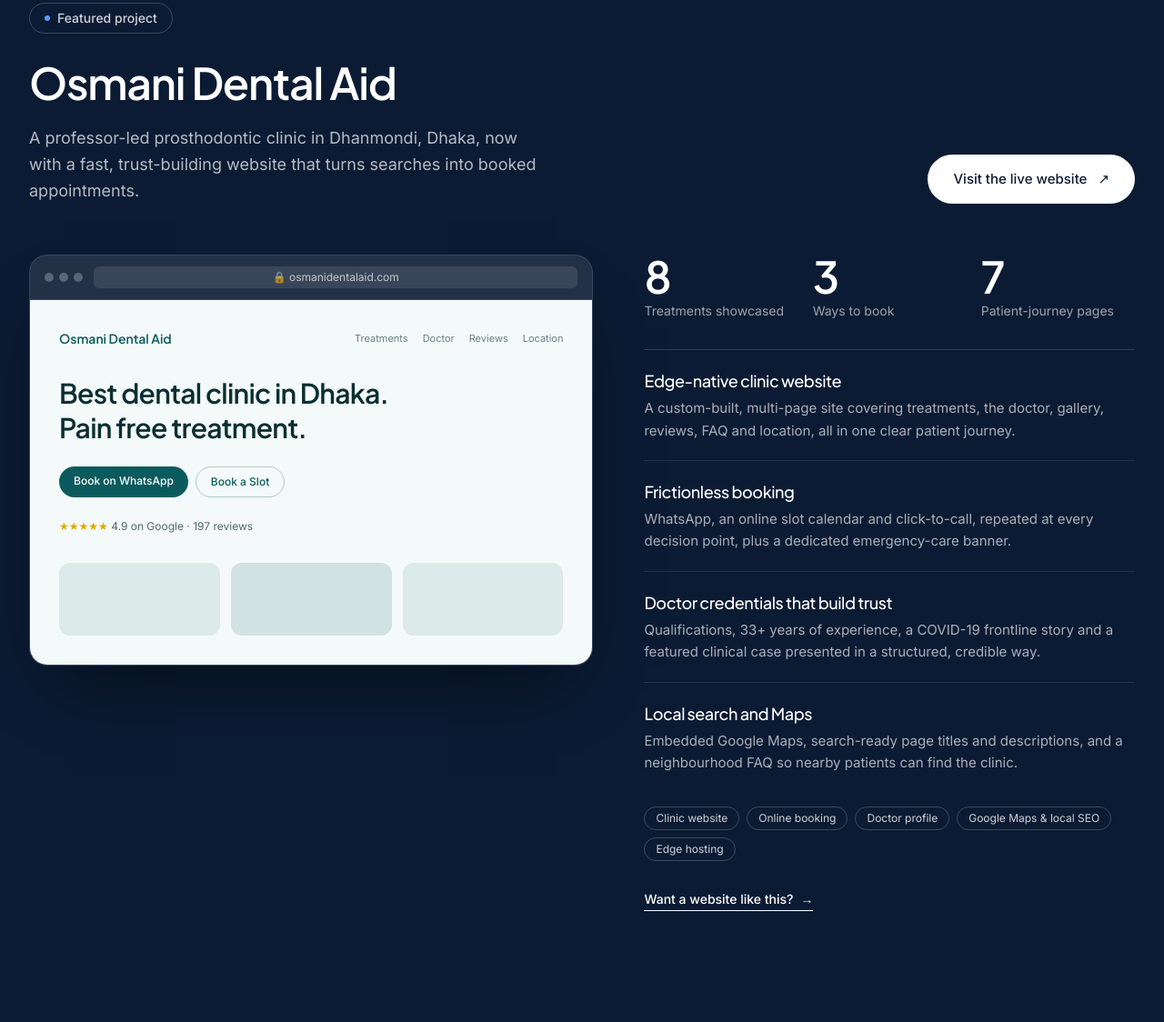
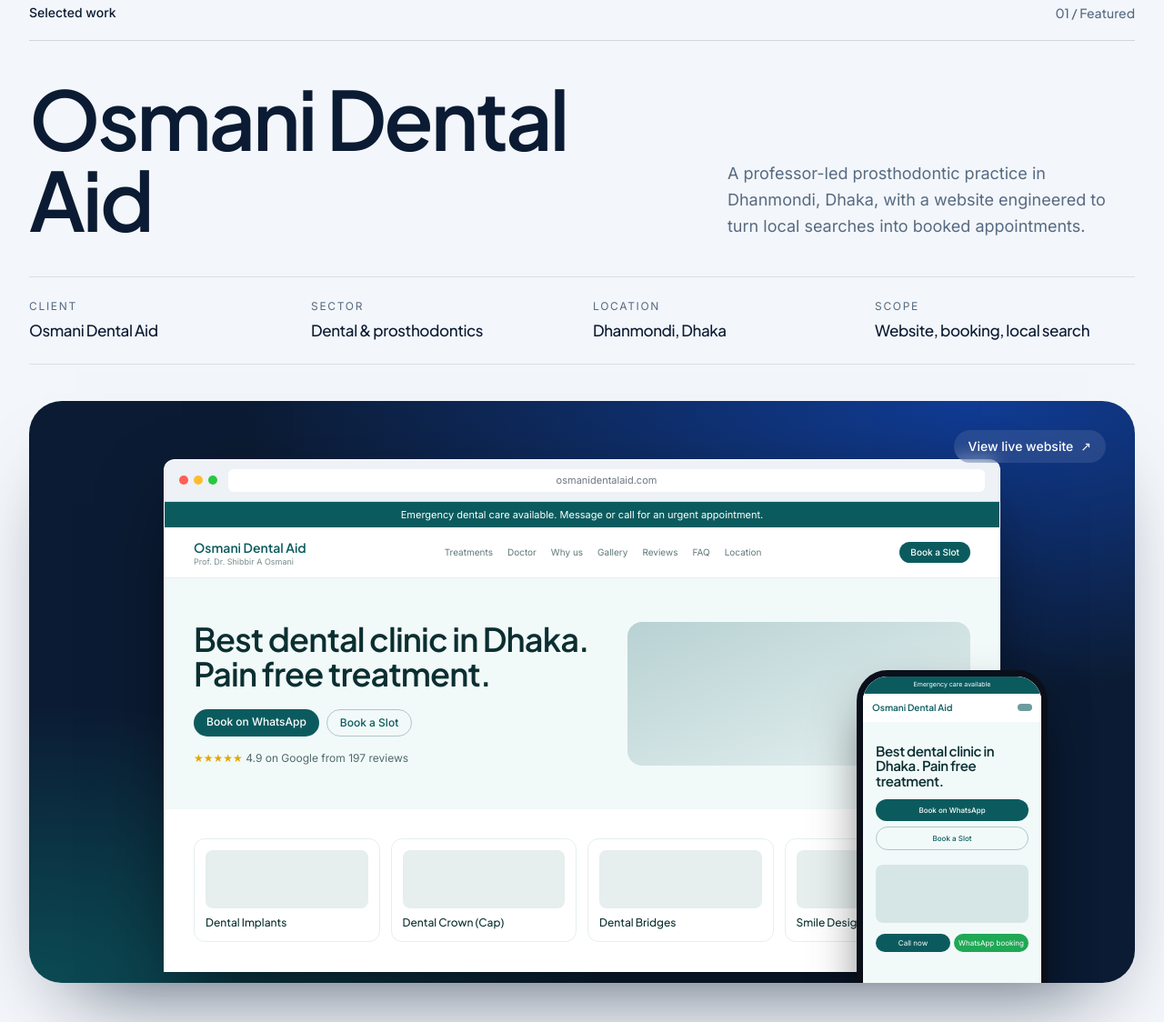
Before and after one commit to Axion-Healthcare-Technologies/Axion, an Astro site in the folder Axion_Healthcare_Technologies/Axion_Website/: page / in a window 1280 px wide. Shown: the part 1089-2213 px from the top of the page at 91% size. Built offline with nearby package versions, Linux system fonts and the light colour scheme; Astro itself is replaced by a stand-in of ours.

Commit message:
Add files via upload

```diff
--- a/Axion_Healthcare_Technologies/Axion_Website/src/components/CaseStudy.astro
+++ b/Axion_Healthcare_Technologies/Axion_Website/src/components/CaseStudy.astro
@@ -2,73 +2,133 @@
 import Reveal from "./Reveal";
 import { site, contactHref } from "../data/site";
 const c = site.caseStudy;
+const m = c.mock;
 ---
-<section id="featured" class="scroll-mt-6 bg-ink text-white">
+<section id="featured" class="scroll-mt-6 border-t border-ink/10">
   <div class="mx-auto max-w-7xl px-5 py-24 sm:px-8 sm:py-32">
     <Reveal client:visible>
-      <div data-reveal-item class="flex flex-wrap items-end justify-between gap-6">
-        <div>
-          <p class="inline-flex items-center gap-2 rounded-full border border-white/20 px-4 py-1.5 text-sm font-medium text-white/80"><span class="h-1.5 w-1.5 rounded-full bg-[#5B9BFF]" aria-hidden="true"></span>{c.eyebrow}</p>
-          <h2 class="mt-6 font-display text-4xl font-semibold leading-tight tracking-tight sm:text-5xl">{c.heading}</h2>
-          <p class="mt-4 max-w-xl text-lg leading-relaxed text-white/70">{c.sub}</p>
-        </div>
-        <a href={c.url} target="_blank" rel="noopener noreferrer" class="group inline-flex items-center gap-3 rounded-full bg-white px-7 py-4 text-[15px] font-medium text-ink transition duration-300 hover:-translate-y-0.5 hover:bg-paper">
-          {c.visit}
-          <span aria-hidden="true" class="transition-transform duration-300 group-hover:translate-x-1">↗</span>
-        </a>
+      <!-- Editorial header -->
+      <div data-reveal-item class="flex items-center justify-between border-b border-ink/15 pb-5 text-sm">
+        <span class="font-medium">{c.label}</span>
+        <span class="font-display text-mute">{c.index} / Featured</span>
       </div>
 
-      <div class="mt-14 grid gap-10 lg:grid-cols-[1.15fr_1fr] lg:items-start lg:gap-14">
-        <!-- Browser preview -->
-        <a data-reveal-item href={c.url} target="_blank" rel="noopener noreferrer" aria-label={`${c.heading}: ${c.visit}`} class="group block overflow-hidden rounded-[20px] border border-white/15 bg-white/5 shadow-[0_40px_80px_-40px_rgba(0,0,0,.7)] transition duration-300 hover:-translate-y-1 hover:border-white/30">
-          <div class="flex items-center gap-3 border-b border-white/10 bg-white/5 px-4 py-3">
-            <span class="flex gap-1.5" aria-hidden="true"><i class="h-2.5 w-2.5 rounded-full bg-white/25"></i><i class="h-2.5 w-2.5 rounded-full bg-white/25"></i><i class="h-2.5 w-2.5 rounded-full bg-white/25"></i></span>
-            <span class="min-w-0 flex-1 truncate rounded-md bg-white/10 px-3 py-1 text-center text-xs text-white/70">🔒 {c.domain}</span>
+      <div data-reveal-item class="mt-10 grid gap-8 lg:grid-cols-[1.4fr_1fr] lg:items-end">
+        <h2 class="font-display text-[clamp(2.6rem,7vw,6rem)] font-semibold leading-[1] tracking-[-0.035em]">{c.client}</h2>
+        <p class="max-w-md text-lg leading-relaxed text-mute lg:justify-self-end">{c.sub}</p>
+      </div>
+
+      <dl data-reveal-item class="mt-10 grid grid-cols-2 gap-x-6 gap-y-6 border-y border-ink/10 py-6 md:grid-cols-4">
+        {c.meta.map((i) => (
+          <div>
+            <dt class="text-xs uppercase tracking-[0.14em] text-mute">{i.k}</dt>
+            <dd class="mt-1.5 font-display text-[17px] tracking-tight">{i.v}</dd>
+          </div>
+        ))}
+      </dl>
+
+      <!-- Showcase stage -->
+      <a data-reveal-item href={c.url} target="_blank" rel="noopener noreferrer" aria-label={`${c.client}: ${c.visit}`}
+         class="group relative mt-10 block h-[390px] overflow-hidden rounded-[28px] bg-ink px-5 pt-10 shadow-[0_50px_90px_-50px_rgba(11,27,51,.75)] sm:h-[560px] sm:rounded-[36px] sm:px-14 sm:pt-16 lg:h-[640px]"
+         style="background-image: radial-gradient(120% 90% at 85% 0%, rgba(21,87,229,.55), transparent 55%), radial-gradient(90% 80% at 0% 100%, rgba(11,91,94,.75), transparent 60%);">
+        <span class="absolute right-5 top-5 z-20 inline-flex items-center gap-2 rounded-full bg-white/10 px-4 py-2 text-xs font-medium text-white backdrop-blur transition group-hover:bg-white group-hover:text-ink sm:right-8 sm:top-8 sm:text-sm">
+          {c.visit} <span aria-hidden="true">↗</span>
+        </span>
+
+        <!-- Desktop -->
+        <div class="relative mx-auto max-w-[920px] overflow-hidden rounded-t-xl border border-white/20 bg-white shadow-[0_30px_80px_-20px_rgba(0,0,0,.6)] transition duration-500 group-hover:-translate-y-2">
+          <div class="flex items-center gap-3 border-b border-ink/10 bg-[#EEF1F5] px-4 py-2.5">
+            <span class="flex gap-1.5" aria-hidden="true"><i class="h-2.5 w-2.5 rounded-full bg-[#FF5F57]"></i><i class="h-2.5 w-2.5 rounded-full bg-[#FEBC2E]"></i><i class="h-2.5 w-2.5 rounded-full bg-[#28C840]"></i></span>
+            <span class="min-w-0 flex-1 truncate rounded-md bg-white px-3 py-1 text-center text-[11px] text-ink/60">{c.domain}</span>
           </div>
           {c.image ? (
             <img src={c.image} alt={c.imageAlt} loading="lazy" decoding="async" class="block w-full" />
           ) : (
-            <div class="bg-[#F4FAFA] p-5 text-[#0B2F31] sm:p-8" aria-hidden="true">
-              <div class="flex items-center justify-between gap-4">
-                <span class="font-display text-sm font-semibold text-[#0B5B5E]">Osmani Dental Aid</span>
-                <span class="hidden gap-4 text-[11px] text-[#0B2F31]/60 sm:flex">{c.mock.nav.map((n) => <span>{n}</span>)}</span>
+            <div class="text-[#0B2F31]" aria-hidden="true">
+              <div class="bg-[#0B5B5E] px-4 py-1.5 text-center text-[9px] text-white sm:text-[11px]">{m.bar}</div>
+              <div class="flex items-center justify-between gap-4 border-b border-[#0B5B5E]/10 bg-white px-4 py-3 sm:px-8">
+                <div class="leading-tight"><p class="font-display text-[11px] font-semibold text-[#0B5B5E] sm:text-sm">{m.brand}</p><p class="hidden text-[9px] text-[#0B2F31]/55 sm:block">{m.doctor}</p></div>
+                <div class="hidden gap-4 text-[10px] text-[#0B2F31]/65 md:flex">{m.nav.map((n) => <span>{n}</span>)}</div>
+                <span class="rounded-full bg-[#0B5B5E] px-3 py-1 text-[9px] font-medium text-white sm:text-[10px]">{m.buttons[1]}</span>
               </div>
-              <p class="mt-8 max-w-sm font-display text-2xl font-semibold leading-tight tracking-tight sm:text-3xl">{c.mock.headline}</p>
-              <div class="mt-6 flex flex-wrap gap-2">
-                <span class="rounded-full bg-[#0B5B5E] px-4 py-2 text-xs font-medium text-white">{c.mock.buttons[0]}</span>
-                <span class="rounded-full border border-[#0B5B5E]/30 px-4 py-2 text-xs font-medium text-[#0B5B5E]">{c.mock.buttons[1]}</span>
+              <div class="grid gap-6 bg-[#F2F9F9] px-4 py-8 sm:grid-cols-[1.2fr_1fr] sm:px-8 sm:py-12">
+                <div>
+                  <p class="font-display text-xl font-semibold leading-[1.05] tracking-tight sm:text-4xl">{m.headline}</p>
+                  <div class="mt-5 flex flex-wrap gap-2">
+                    <span class="rounded-full bg-[#0B5B5E] px-3.5 py-1.5 text-[10px] font-medium text-white sm:text-xs">{m.buttons[0]}</span>
+                    <span class="rounded-full border border-[#0B5B5E]/30 px-3.5 py-1.5 text-[10px] font-medium text-[#0B5B5E] sm:text-xs">{m.buttons[1]}</span>
+                  </div>
+                  <p class="mt-4 text-[10px] text-[#0B2F31]/70 sm:text-xs"><span class="text-[#E0A800]">★★★★★</span> {m.rating}</p>
+                </div>
+                <div class="hidden rounded-2xl bg-gradient-to-br from-[#0B5B5E]/25 to-[#0B5B5E]/5 sm:block"></div>
               </div>
-              <p class="mt-6 text-xs text-[#0B2F31]/70"><span class="text-[#E0A800]">★★★★★</span> {c.mock.rating}</p>
-              <div class="mt-8 grid grid-cols-3 gap-3">
-                <span class="h-16 rounded-xl bg-[#0B5B5E]/10 sm:h-20"></span><span class="h-16 rounded-xl bg-[#0B5B5E]/15 sm:h-20"></span><span class="h-16 rounded-xl bg-[#0B5B5E]/10 sm:h-20"></span>
+              <div class="grid grid-cols-2 gap-3 bg-white px-4 py-6 sm:grid-cols-4 sm:px-8 sm:py-8">
+                {m.treatments.map((t) => (
+                  <div class="rounded-xl border border-[#0B5B5E]/10 p-3">
+                    <div class="h-12 rounded-lg bg-[#0B5B5E]/10 sm:h-16"></div>
+                    <p class="mt-2 font-display text-[10px] sm:text-xs">{t}</p>
+                  </div>
+                ))}
               </div>
             </div>
           )}
-        </a>
+        </div>
 
-        <!-- Details -->
-        <div>
-          <dl data-reveal-item class="grid grid-cols-3 gap-4 border-b border-white/15 pb-8">
-            {c.stats.map((s) => (
-              <div>
-                <dt class="sr-only">{s.label}</dt>
-                <dd class="font-display text-4xl font-semibold tracking-tight sm:text-5xl">{s.value}</dd>
-                <p class="mt-1 text-sm text-white/60" aria-hidden="true">{s.label}</p>
+        <!-- Phone -->
+        <div class="drift absolute bottom-0 right-4 z-10 w-[104px] sm:right-14 sm:w-[190px] lg:right-24 lg:w-[210px]">
+          <div class="overflow-hidden rounded-[22px] border-[5px] border-[#0a0f1a] bg-white shadow-[0_30px_60px_-15px_rgba(0,0,0,.7)] sm:rounded-[34px] sm:border-[7px]">
+            {c.mobileImage ? (
+              <img src={c.mobileImage} alt={c.mobileAlt} loading="lazy" decoding="async" class="block w-full" />
+            ) : (
+              <div class="aspect-[9/17] bg-[#F2F9F9] text-[#0B2F31]" aria-hidden="true">
+                <div class="bg-[#0B5B5E] py-1 text-center text-[5px] text-white sm:text-[7px]">Emergency care available</div>
+                <div class="flex items-center justify-between bg-white px-2.5 py-2"><span class="font-display text-[7px] font-semibold text-[#0B5B5E] sm:text-[10px]">{m.brand}</span><span class="h-1.5 w-3 rounded bg-[#0B5B5E]/60 sm:h-2 sm:w-4"></span></div>
+                <div class="px-2.5 pt-4 sm:px-3.5 sm:pt-6">
+                  <p class="font-display text-[9px] font-semibold leading-[1.1] tracking-tight sm:text-[15px]">{m.headline}</p>
+                  <span class="mt-3 block rounded-full bg-[#0B5B5E] py-1 text-center text-[5px] font-medium text-white sm:py-1.5 sm:text-[8px]">{m.buttons[0]}</span>
+                  <span class="mt-1.5 block rounded-full border border-[#0B5B5E]/30 py-1 text-center text-[5px] font-medium text-[#0B5B5E] sm:py-1.5 sm:text-[8px]">{m.buttons[1]}</span>
+                  <div class="mt-4 h-10 rounded-lg bg-[#0B5B5E]/12 sm:h-16"></div>
+                </div>
+                <div class="mt-3 grid grid-cols-2 gap-1 px-2.5 sm:px-3.5"><span class="rounded-full bg-[#0B5B5E] py-1 text-center text-[5px] text-white sm:text-[8px]">{m.mobileBar[0]}</span><span class="rounded-full bg-[#1FA855] py-1 text-center text-[5px] text-white sm:text-[8px]">{m.mobileBar[1]}</span></div>
+              </div>
+            )}
+          </div>
+        </div>
+      </a>
+
+      <!-- Facts + what shipped -->
+      <div class="mt-16 grid gap-14 lg:grid-cols-[0.8fr_1.6fr] lg:gap-20">
+        <div data-reveal-item>
+          <p class="text-xs uppercase tracking-[0.14em] text-mute">At a glance</p>
+          <dl class="mt-6 grid grid-cols-3 gap-4 lg:grid-cols-1 lg:gap-8">
+            {c.facts.map((f) => (
+              <div class="lg:flex lg:items-baseline lg:gap-5 lg:border-b lg:border-ink/10 lg:pb-6">
+                <dd class="font-display text-5xl font-semibold tracking-tight text-accent sm:text-6xl">{f.value}</dd>
+                <dt class="mt-1 text-sm text-mute">{f.label}</dt>
               </div>
             ))}
           </dl>
-          <ul class="divide-y divide-white/10">
+        </div>
+        <div>
+          <p data-reveal-item class="text-xs uppercase tracking-[0.14em] text-mute">What we shipped</p>
+          <ul class="mt-6 divide-y divide-ink/10 border-y border-ink/10">
             {c.delivered.map((d) => (
-              <li data-reveal-item class="py-5">
-                <h3 class="font-display text-lg tracking-tight">{d.title}</h3>
-                <p class="mt-1 text-[15px] leading-relaxed text-white/65">{d.text}</p>
+              <li data-reveal-item class="group/row grid gap-1 py-7 transition-all duration-300 hover:pl-3 sm:grid-cols-[3rem_1fr_1.3fr] sm:gap-6">
+                <span class="font-display text-sm text-accent">{d.n}</span>
+                <h3 class="font-display text-xl tracking-tight transition-colors group-hover/row:text-accent">{d.title}</h3>
+                <p class="text-[15px] leading-relaxed text-mute">{d.text}</p>
               </li>
             ))}
           </ul>
-          <ul data-reveal-item class="mt-4 flex flex-wrap gap-2">{c.tags.map((t) => <li class="rounded-full border border-white/20 px-3 py-1 text-xs text-white/80">{t}</li>)}</ul>
-          <a data-reveal-item href={contactHref} class="group/link mt-8 inline-flex items-center gap-2 border-b border-white pb-0.5 text-sm font-medium transition-colors hover:border-[#5B9BFF] hover:text-[#5B9BFF]">
-            {c.cta} <span aria-hidden="true" class="transition-transform group-hover/link:translate-x-1">→</span>
-          </a>
+          <div data-reveal-item class="mt-8 flex flex-wrap items-center justify-between gap-6">
+            <ul class="flex flex-wrap gap-2">{c.tags.map((t) => <li class="rounded-full border border-ink/15 px-3 py-1 text-xs">{t}</li>)}</ul>
+            <div class="flex flex-wrap items-center gap-6">
+              <a href={c.url} target="_blank" rel="noopener noreferrer" class="text-sm font-medium underline decoration-ink/30 underline-offset-8 transition-colors hover:text-accent hover:decoration-accent">{c.visit} ↗</a>
+              <a href={contactHref} class="group/cta inline-flex items-center gap-3 rounded-full bg-accent px-6 py-3.5 text-[15px] font-medium text-white transition duration-300 hover:-translate-y-0.5 hover:bg-ink">
+                {c.cta} <span aria-hidden="true" class="transition-transform duration-300 group-hover/cta:translate-x-1">→</span>
+              </a>
+            </div>
+          </div>
         </div>
       </div>
     </Reveal>
--- a/Axion_Healthcare_Technologies/Axion_Website/src/data/site.ts
+++ b/Axion_Healthcare_Technologies/Axion_Website/src/data/site.ts
@@ -64,32 +64,46 @@ export const site = {
     },
   ],
   caseStudy: {
-    eyebrow: "Featured project",
-    heading: "Osmani Dental Aid",
-    sub: "A professor-led prosthodontic clinic in Dhanmondi, Dhaka, now with a fast, trust-building website that turns searches into booked appointments.",
+    label: "Selected work",
+    index: "01",
+    client: "Osmani Dental Aid",
+    sub: "A professor-led prosthodontic practice in Dhanmondi, Dhaka, with a website engineered to turn local searches into booked appointments.",
     url: "https://osmanidentalaid.com",
     domain: "osmanidentalaid.com",
-    visit: "Visit the live website",
-    cta: "Want a website like this?",
-    image: "", // OPTIONAL: add a real screenshot to /public (e.g. "/osmani-dental-aid.jpg") and put its path here. Empty = stylised preview.
-    imageAlt: "Osmani Dental Aid website homepage",
-    stats: [
-      { value: "8", label: "Treatments showcased" },
+    visit: "View live website",
+    cta: "Start your clinic's project",
+    image: "", // OPTIONAL: real desktop screenshot in /public (e.g. "/osmani-desktop.jpg"). Empty = built-in preview.
+    mobileImage: "", // OPTIONAL: real phone screenshot in /public (e.g. "/osmani-mobile.jpg").
+    imageAlt: "Osmani Dental Aid website on desktop",
+    mobileAlt: "Osmani Dental Aid website on mobile",
+    meta: [
+      { k: "Client", v: "Osmani Dental Aid" },
+      { k: "Sector", v: "Dental & prosthodontics" },
+      { k: "Location", v: "Dhanmondi, Dhaka" },
+      { k: "Scope", v: "Website, booking, local search" },
+    ],
+    facts: [
+      { value: "8", label: "Treatments presented" },
       { value: "3", label: "Ways to book" },
       { value: "7", label: "Patient-journey pages" },
     ],
     delivered: [
-      { title: "Edge-native clinic website", text: "A custom-built, multi-page site covering treatments, the doctor, gallery, reviews, FAQ and location, all in one clear patient journey." },
-      { title: "Frictionless booking", text: "WhatsApp, an online slot calendar and click-to-call, repeated at every decision point, plus a dedicated emergency-care banner." },
-      { title: "Doctor credentials that build trust", text: "Qualifications, 33+ years of experience, a COVID-19 frontline story and a featured clinical case presented in a structured, credible way." },
-      { title: "Local search and Maps", text: "Embedded Google Maps, search-ready page titles and descriptions, and a neighbourhood FAQ so nearby patients can find the clinic." },
+      { n: "01", title: "A clinic website built to convert", text: "Treatments, doctor, gallery, reviews, FAQ and location in one clear patient journey, custom-built rather than templated." },
+      { n: "02", title: "Booking at every decision point", text: "WhatsApp, an online slot calendar and click-to-call stay one tap away on every screen, with a dedicated emergency-care banner." },
+      { n: "03", title: "Credentials that earn trust", text: "Qualifications, three decades of experience, a COVID-19 frontline story and a featured clinical case, structured and easy to scan." },
+      { n: "04", title: "Found by patients nearby", text: "Embedded Google Maps, search-ready titles and descriptions, and a neighbourhood FAQ aligned to how people search for care." },
     ],
-    tags: ["Clinic website", "Online booking", "Doctor profile", "Google Maps & local SEO", "Edge hosting"],
+    tags: ["Clinic website", "Online booking", "Doctor profile", "Google Maps & local SEO"],
     mock: {
+      bar: "Emergency dental care available. Message or call for an urgent appointment.",
+      brand: "Osmani Dental Aid",
+      doctor: "Prof. Dr. Shibbir A Osmani",
+      nav: ["Treatments", "Doctor", "Why us", "Gallery", "Reviews", "FAQ", "Location"],
       headline: "Best dental clinic in Dhaka. Pain free treatment.",
       buttons: ["Book on WhatsApp", "Book a Slot"],
-      rating: "4.9 on Google · 197 reviews",
-      nav: ["Treatments", "Doctor", "Reviews", "Location"],
+      rating: "4.9 on Google from 197 reviews",
+      treatments: ["Dental Implants", "Dental Crown (Cap)", "Dental Bridges", "Smile Design"],
+      mobileBar: ["Call now", "WhatsApp booking"],
     },
   },
   services: {
--- a/Axion_Healthcare_Technologies/Axion_Website/src/styles/global.css
+++ b/Axion_Healthcare_Technologies/Axion_Website/src/styles/global.css
@@ -32,3 +32,8 @@ body {
   .js [data-reveal-item] { opacity: 1; transform: none; }
   * { transition-duration: 0s !important; }
 }
+
+/* Case study: slow, subtle float on the phone preview. */
+@keyframes drift { 0%,100% { transform: translateY(40px); } 50% { transform: translateY(28px); } }
+.drift { animation: drift 7s ease-in-out infinite; }
+@media (prefers-reduced-motion: reduce) { .drift { animation: none; transform: translateY(40px); } }
```
